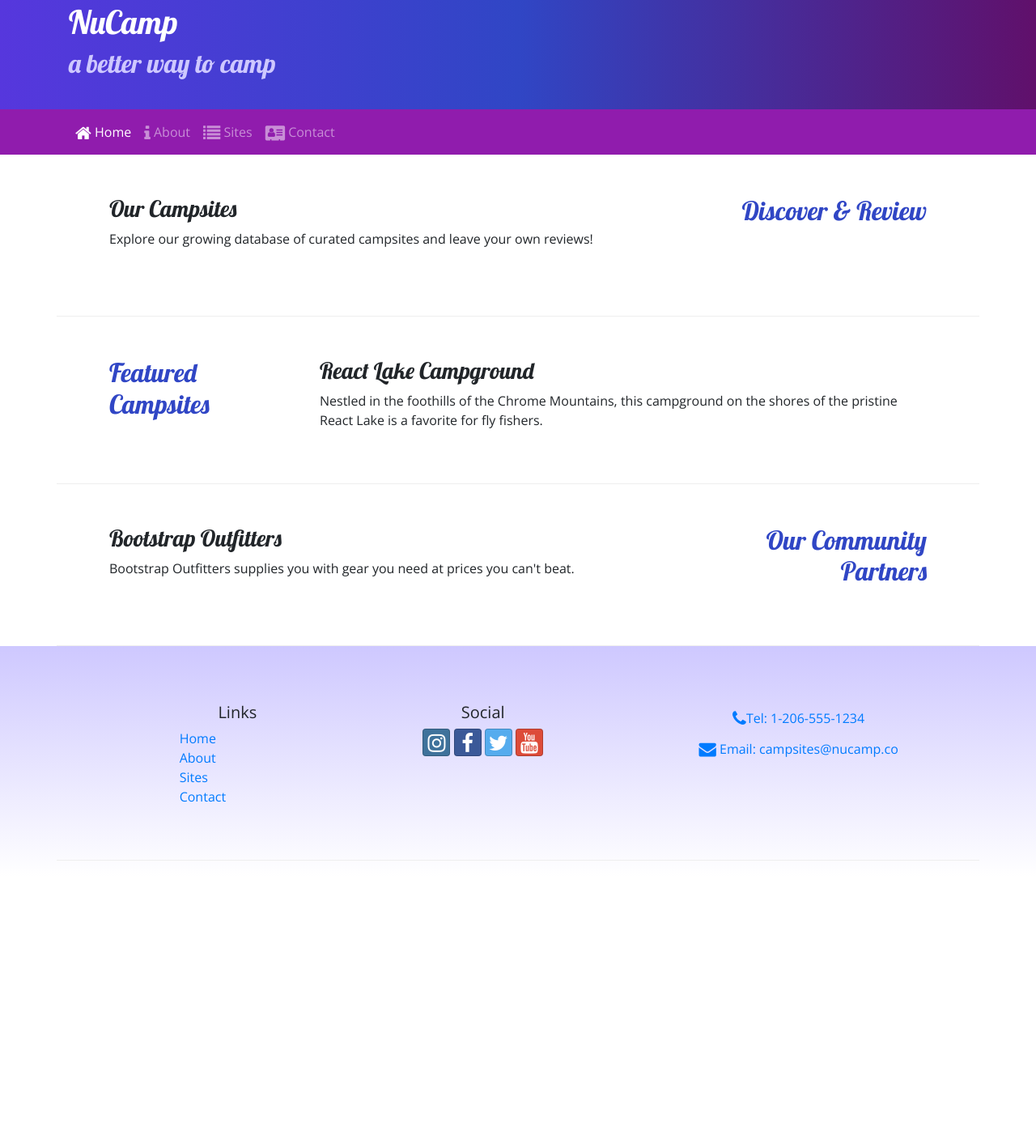
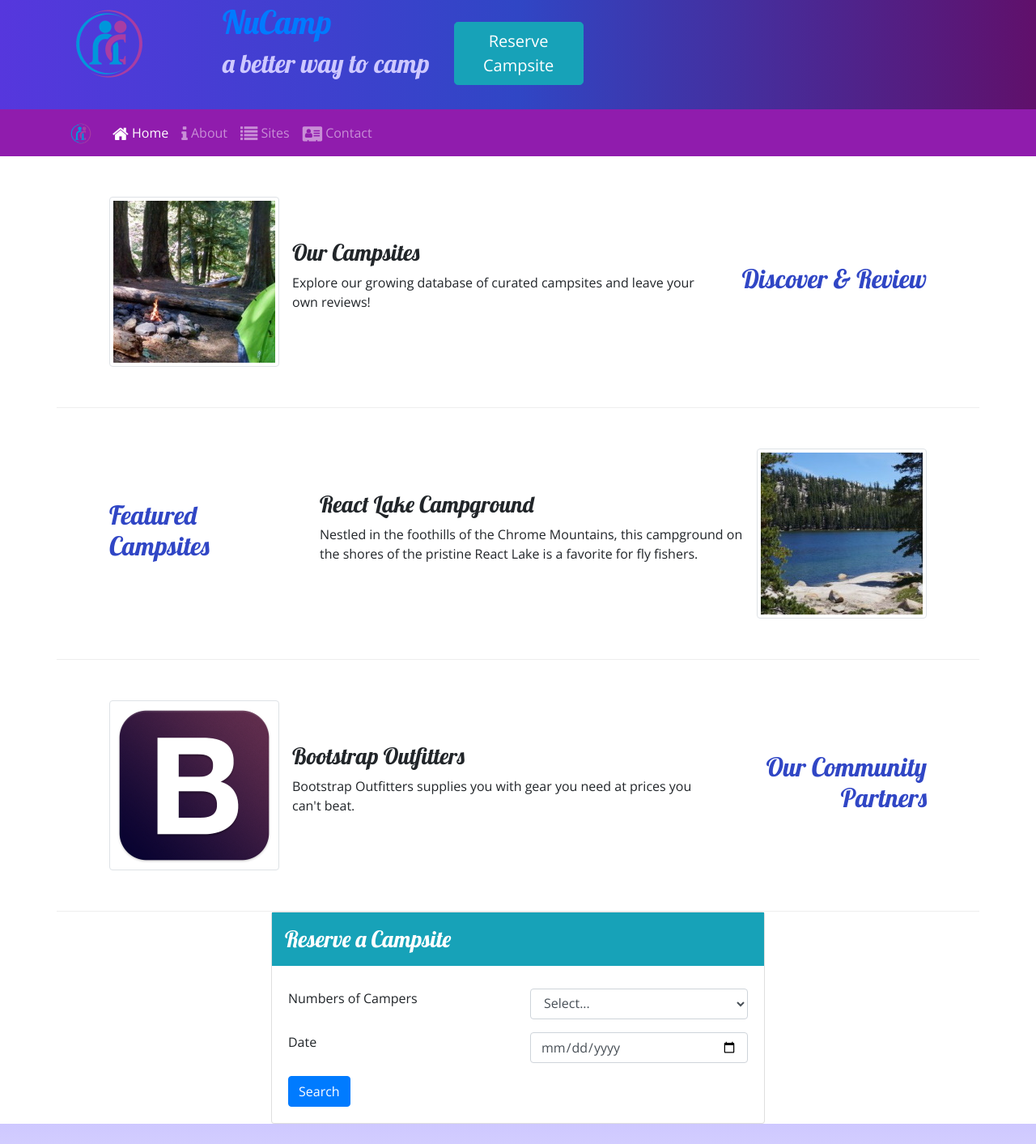
Before and after one commit to jrosales6213/NuCamp-BootstrapSite, a website: page index.html in a window 1280 px wide. Shown: the part 27-1440 px from the top of the page at 81% size. Before the commit the page ends 1110 px from the top, so only its background shows below. Drawn offline with nearby package versions, Linux system fonts and the light colour scheme.

Commit message:
added images

```diff
--- a/index.html
+++ b/index.html
@@ -5,7 +5,7 @@
     <meta charset="utf-8" />
     <meta name="viewport" content="width=device-width, initial-scale=1" />
 
-    <!-- Bootstrap CSS -->
+    <!---Bootstrap CSS -->
     <link rel="stylesheet" href="node_modules/bootstrap/dist/css/bootstrap.min.css" />
 
 
@@ -21,10 +21,16 @@
 <body>
     <header class="jumbotron jumbotron-fluid">
         <div class="container">
-            <div class="row align-item-center">
+            <div class="row">
+                <div class="col-4 col-sm-3 col-md-2 align-self-center">
+                    <a href="#"> <img src="img/logo.png" class="img-fluid" />
+                </div>
                 <div class="col">
                     <h1>NuCamp</h1>
                     <h2>a better way to camp</h2>
+                </div>
+                <div class="col-md-4 col-xl-2 mt-4 ">
+                   <a href="#reserveForm"> <button class="btn btn-info btn-lg">Reserve Campsite</button> </a>
                 </div>
             </div>
         </div>
@@ -32,47 +38,121 @@
 
     <nav class="navbar navbar-expand-sm navbar-dark sticky-top">
         <div class="container">
-            <button class="navbar-toggler ml-auto" type="button" data-toggle="collapse" data-target="#nucampNavbar">
+            <a class="navbar-brand" href="#"><img src="img/logo.png" height="30" width="30" /></a>
+            <button class="navbar-toggler" type="button" data-toggle="collapse" data-target="#nucampNavbar">
                 <span class="navbar-toggler-icon"></span>
             </button>
-            <div class="collapse navbar-collapse" id="nucampNavbar"> <!---data-target in button & ID need to match-->
+            <div class="collapse navbar-collapse" id="nucampNavbar">
+                <!---data-target in button & ID need to match-->
                 <ul class="navbar-nav">
-                    <li class="nav-item active"><a class="nav-link" href="#"><i class="fa fa-home fa-lg"></i> Home</a></li>
-                    <li class="nav-item"><a class="nav-link" href="aboutus.html"><i class="fa fa-info fa-lg"></i> About</a></li>
+                    <li class="nav-item active"><a class="nav-link" href="#"><i class="fa fa-home fa-lg"></i> Home</a>
+                    </li>
+                    <li class="nav-item"><a class="nav-link" href="aboutus.html"><i class="fa fa-info fa-lg"></i>
+                            About</a></li>
                     <li class="nav-item"><a class="nav-link" href="#"><i class="fa fa-list fa-lg"></i> Sites</a></li>
-                    <li class="nav-item"><a class="nav-link" href="contactus.html"><i class="fa fa-address-card fa-lg"></i> Contact</a></li>
+                    <li class="nav-item"><a class="nav-link" href="contactus.html"><i
+                                class="fa fa-address-card fa-lg"></i> Contact</a></li>
                 </ul>
             </div>
         </div>
     </nav>
 
     <div class="container">
-        <div class="row row-content align-item-center">
+        <!----<div class="row row-content align-items-center">
             <div class="col-sm-4 order-sm-last col-md-3">
                 <h2 class="text-sm-right">Discover & Review</h2>
             </div>
             <div class="col">
+                <div class="media">
+                  <img class="d-flex mr-3 img-thumbnail" src="img/breadcrumb-trail-thumb.jpg" alt="Breadcrumb Trail" />
+                    <div class="media-body align-self-center">
                         <h3>Our Campsites</h3>
                         <p class="d-none d-sm-block">Explore our growing database of curated campsites and leave your own reviews!</p>
                     </div>
                 </div>
-        <div class="row row-content align-item-center">
+            </div>
+        </div>-->
+        <div class="row row-content align-items-center">
+            <div class="col-sm-4 order-sm-last col-md-3">
+                <h2 class="text-sm-right">Discover & Review</h2>
+            </div>
+            <div class="col">
+                <div class="media">
+                    <img class="d-flex mr-3 img-thumbnail" src="img/breadcrumb-trail-thumb.jpg"
+                        alt="Breadcrumb Trail" />
+                    <div class="media-body align-self-center">
+                        <h3>Our Campsites</h3>
+                        <p class="d-none d-sm-block">Explore our growing database of curated campsites and leave your
+                            own reviews!</p>
+                    </div>
+                </div>
+            </div>
+        </div>
+        <div class="row row-content align-items-center">
             <div class="col-sm-4 col-md-3">
                 <h2>Featured Campsites</h2>
             </div>
             <div class="col">
+                <div class="media">
+                    <div class="media-body align-self-center">
                         <h3>React Lake Campground</h3>
-                <p class="d-none d-sm-block">Nestled in the foothills of the Chrome Mountains, this campground on the shores of the pristine React
+                        <p class="d-none d-sm-block">Nestled in the foothills of the Chrome Mountains, this campground
+                            on the shores of the pristine React
                             Lake is a favorite for fly fishers.</p>
                     </div>
+                    <img class="d-flex ml-3 img-thumbnail" src="img/react-lake-thumb.jpg" alt="Breadcrumb Trail" />
                 </div>
-        <div class="row row-content align-item-center">
+            </div>
+        </div>
+        <div class="row row-content align-items-center">
             <div class="col-sm-4 order-sm-last col-md-3">
                 <h2 class="text-sm-right">Our Community Partners</h2>
             </div>
             <div class="col">
+                <div class="media">
+                    <img class="d-flex mr-3 img-thumbnail" src="img/bootstrap-thumb.png" alt="Bootstrap Outfitters" />
+                    <div class="media-body align-self-center">
                         <h3>Bootstrap Outfitters</h3>
-                <p class="d-none d-sm-block">Bootstrap Outfitters supplies you with gear you need at prices you can't beat.</p>
+                        <p class="d-none d-sm-block">Bootstrap Outfitters supplies you with gear you need at prices you
+                            can't beat.</p>
+                    </div>
+                </div>
+            </div>
+        </div>
+    </div>
+    <div class="col-sm-6 mx-auto">
+        <div class="card">
+            <h3 class="bg-info text-white p-3">Reserve a Campsite</h3>
+
+            <div class="card-body">
+                <form id="reserveForm">
+                    <div class="row form-group">
+                        <!--row needs to come first-->
+                        <label class="col-sm-6 form-label">Numbers of Campers</label>
+                        <div class="col">
+                            <select class="form-control" name="numCampers" id="numCampers">
+                                <option>Select...</option>
+                                <option value="1">1</option>
+                                <option value="2">2</option>
+                                <option value="3">3</option>
+                                <option value="4">4</option>
+                                <option value="5">5</option>
+                                <option value="6">6</option>
+                            </select>
+                        </div>
+                    </div>
+                    <div class="row form-group">
+                        <label class="col-sm-6 form-label" for="date">Date</label>
+                        <div class="col-sm-6">
+                            <input class="form-control" type="date" id="date" name="date" placeholder="date">
+                        </div>
+                    </div>
+                    <div class="row">
+                        <div class="col">
+                            <button type="submit" class="btn btn-primary">Search</button>
+                        </div>
+                    </div>
+                </form>
             </div>
         </div>
     </div>
@@ -91,14 +171,20 @@
                 </div>
                 <div class="col-6 col-sm-5 text-center">
                     <h5>Social</h5>
-                <a class="btn btn-social-icon btn-instagram" href="http://instagram.com/"><i class="fa fa-instagram"></i></a>
-                <a class="btn btn-social-icon btn-facebook" href="http://facebook.com/"><i class="fa fa-facebook"></i></a>
-                <a class="btn btn-social-icon btn-twitter" href="http://twitter.com/"><i class="fa fa-twitter"></i></a>
-                <a class="btn btn-social-icon btn-google" href="http://youtube.com/"><i class="fa fa-youtube"></i></a>
+                    <a class="btn btn-social-icon btn-instagram" href="http://instagram.com/"><i
+                            class="fa fa-instagram"></i></a>
+                    <a class="btn btn-social-icon btn-facebook" href="http://facebook.com/"><i
+                            class="fa fa-facebook"></i></a>
+                    <a class="btn btn-social-icon btn-twitter" href="http://twitter.com/"><i
+                            class="fa fa-twitter"></i></a>
+                    <a class="btn btn-social-icon btn-google" href="http://youtube.com/"><i
+                            class="fa fa-youtube"></i></a>
                 </div>
                 <div class="col-sm-4 text-center">
-                <a role="button" class="btn btn-link" href="tel:+12065551234"><i class="fa fa-phone fa-lg text-primary"></i>Tel: 1-206-555-1234</a><br />
-                <a role="button" class="btn btn-link" href="mailto:campsites@nucamp.co"><i class="fa fa-envelope fa-lg text-primary"></i> Email: campsites@nucamp.co</a>
+                    <a role="button" class="btn btn-link" href="tel:+12065551234"><i
+                            class="fa fa-phone fa-lg text-primary"></i>Tel: 1-206-555-1234</a><br />
+                    <a role="button" class="btn btn-link" href="mailto:campsites@nucamp.co"><i
+                            class="fa fa-envelope fa-lg text-primary"></i> Email: campsites@nucamp.co</a>
                 </div>
             </div>
         </div>
@@ -110,4 +196,4 @@
 
 </body>
 
-</html>
+</html> -->
```
Also changed, not shown: aboutus.html (+8 -4 lines), contactus.html (+5 -1 lines), img/bootstrap-thumb.png (added), img/breadcrumb-trail-thumb.jpg (added), img/breadcrumb-trail.jpg (added), img/chrome-river-thumb.jpg (added), img/chrome-river.jpg (added), img/logo.png (added), img/react-lake-thumb.jpg (added), img/react-lake.jpg (added). Lines whose indentation alone changed are shown as unchanged.
